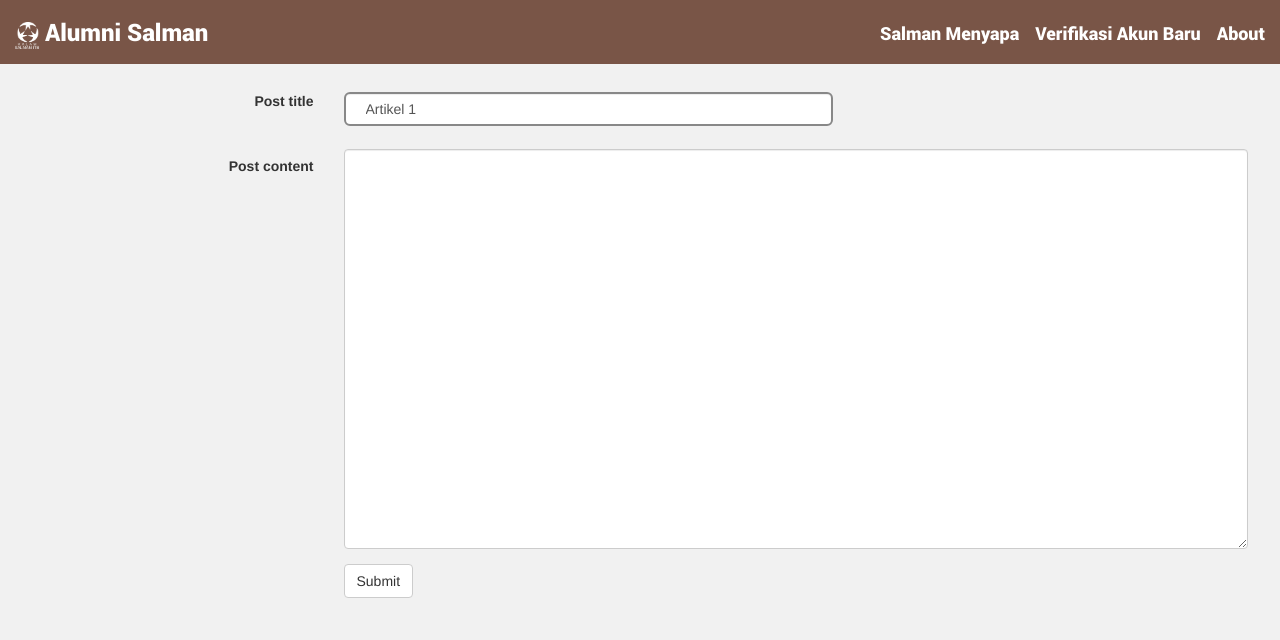
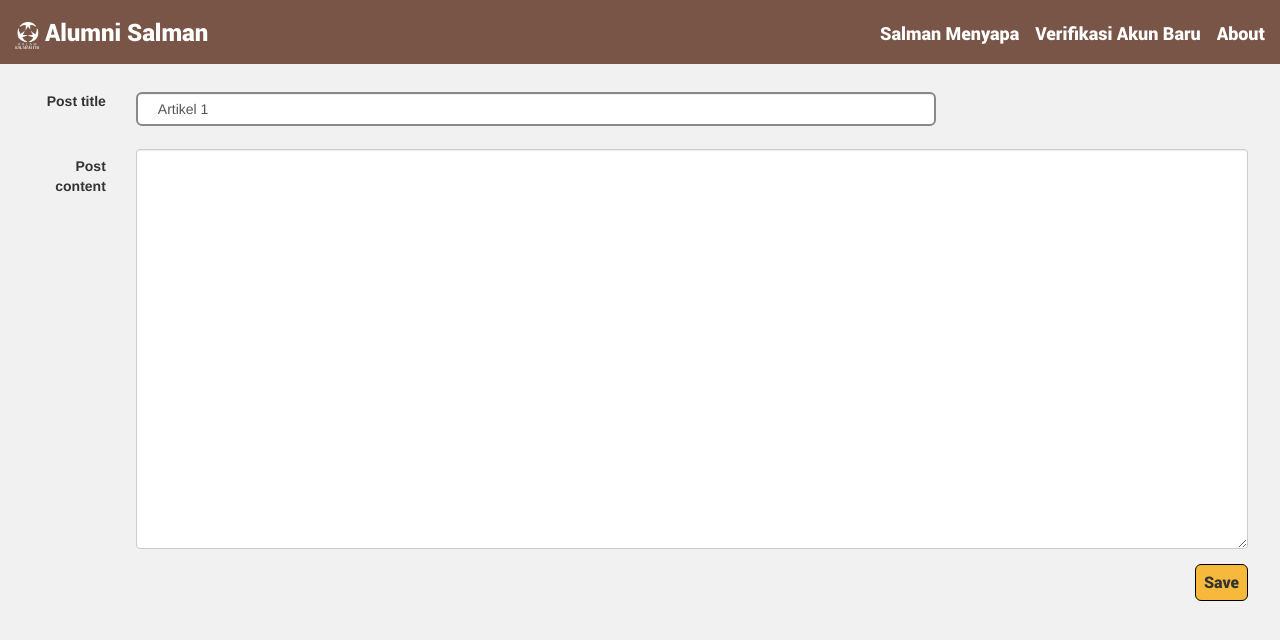
Before and after one commit to rozium/salman-admin, a Django app: page /menyapa/edit/1/ in a window 1280 px wide. Shown: the top 640 px of the page. Run offline with Django 3.2, Linux system fonts and the light colour scheme; a user stored in the database is signed in; data comes from the database, SQL or seed files in the repository; some libraries are stand-ins or nearby versions.

Commit message:
layouting menyapaedit

```diff
--- a/alumni/templates/menyapa_edit.html
+++ b/alumni/templates/menyapa_edit.html
@@ -35,22 +35,22 @@
 <form id="summernoteForm" method="post" class="form-horizontal">
     {% csrf_token %}
     <div class="form-group">
-        <label class="col-xs-3 control-label">Post title</label>
-        <div class="col-xs-5">
+        <label class="col-xs-1 control-label">Post title</label>
+        <div class="col-xs-8">
             <input type="text" class="form-control" name="title" value="{{ article.judul }}" />
         </div>
     </div>
 
     <div class="form-group">
-        <label class="col-xs-3 control-label">Post content</label>
-        <div class="col-xs-9">
+        <label class="col-xs-1 control-label">Post content</label>
+        <div class="col-xs-11">
             <textarea class="form-control" name="content" style="height: 400px;"></textarea>
         </div>
     </div>
 
     <div class="form-group">
-        <div class="col-xs-9 col-xs-offset-3">
-            <button type="submit" class="btn btn-default">Submit</button>
+        <div class="col-xs-1 col-xs-offset-1" style="float: right;">
+            <button type="submit" class="buttonLogin" id="save" style="padding: 6px 8px; font-size: 16px; margin-top: 0px; font-family: Roboto-Black;"><span>Save </span></button>
         </div>
     </div>
 </form>
```
